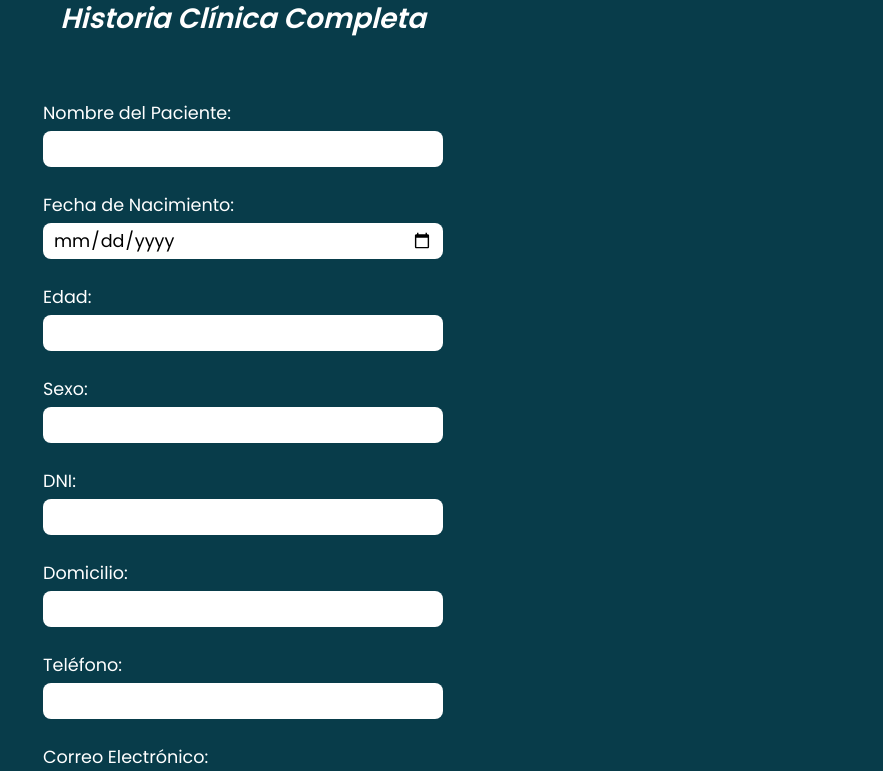
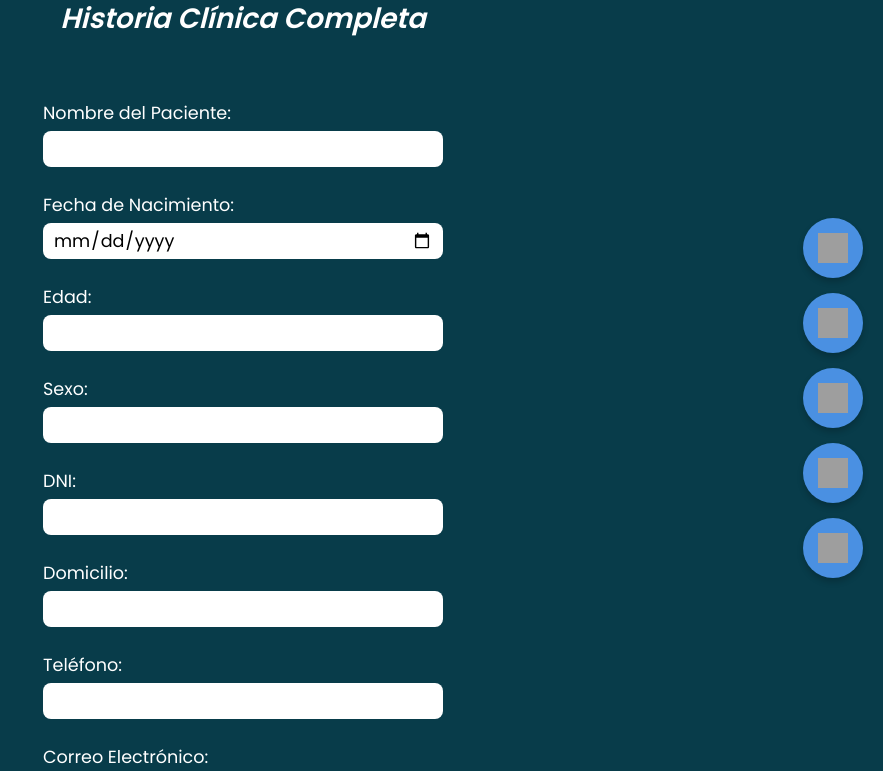
Before and after one commit to medsysbot/medisys-app-frontend, a FastAPI app: page /historia-completa in a window 1280 px wide. Shown: the part 202-973 px from the top of the page, without its empty margins (397-1280 px from the left). Run offline with FastAPI, Linux system fonts and the light colour scheme; grey boxes are pictures that could not be loaded.

Commit message:
Update historia-completa.html

```diff
--- a/templates/historia-completa.html
+++ b/templates/historia-completa.html
@@ -82,6 +82,39 @@
       border-radius: 6px;
       cursor: pointer;
     }
+    .visor-pdf {
+      margin-top: 40px;
+      text-align: center;
+    }
+    .visor-pdf iframe {
+      width: 90%;
+      height: 500px;
+      border: 2px solid #09394f;
+      border-radius: 10px;
+    }
+    .botones-flotantes {
+      position: fixed;
+      right: 20px;
+      bottom: 20px;
+      display: flex;
+      flex-direction: column;
+      gap: 15px;
+      z-index: 1000;
+    }
+    .botones-flotantes button {
+      background-color: #4A90E2;
+      border: none;
+      border-radius: 50%;
+      width: 60px;
+      height: 60px;
+      display: flex;
+      align-items: center;
+      justify-content: center;
+    }
+    .botones-flotantes img {
+      width: 30px;
+      height: 30px;
+    }
   </style>
 </head>
 <body>
@@ -126,3 +159,69 @@
         <button type="button" id="sello-delete" class="btn-eliminar" onclick="eliminarImagen('sello', 'sello-preview', 'sello-delete')" style="display:none;">Eliminar</button>
       </label>
     </form>
+
+    <div class="visor-pdf">
+      <h3>Vista previa del documento PDF:</h3>
+      <iframe id="pdf-visor" src="/static/doc/historia-clinica-completa-generada.pdf" type="application/pdf"></iframe>
+    </div>
+  </main>
+
+  <div class="botones-flotantes">
+    <button type="button" onclick="guardarPDF()" title="Guardar">
+      <img src="/static/icons/guardar.png" alt="Guardar" />
+    </button>
+    <button type="submit" form="form-completa" title="Enviar">
+      <img src="/static/icons/enviar.png" alt="Enviar" />
+    </button>
+    <button type="button" onclick="imprimirPDF()" title="Imprimir">
+      <img src="/static/icons/imprimir.png" alt="Imprimir" />
+    </button>
+    <button type="button" onclick="document.getElementById('form-completa').reset()" title="Borrar">
+      <img src="/static/icons/borrar.png" alt="Borrar" />
+    </button>
+    <button type="button" ondblclick="activarVoz()" title="Reconocimiento por voz">
+      <img src="/static/icons/microfono.png" alt="Voz" />
+    </button>
+  </div>
+
+  <script src="/static/js/funciones-pdf.js"></script>
+  <script>
+    function activarVoz() {
+      const recognition = new webkitSpeechRecognition() || new SpeechRecognition();
+      recognition.lang = "es-ES";
+      recognition.continuous = false;
+      recognition.interimResults = false;
+      recognition.onresult = function(event) {
+        const texto = event.results[0][0].transcript;
+        const campoActivo = document.activeElement;
+        if (campoActivo && (campoActivo.tagName === 'INPUT' || campoActivo.tagName === 'TEXTAREA')) {
+          campoActivo.value += (campoActivo.value ? ' ' : '') + texto;
+        }
+      };
+      recognition.start();
+    }
+
+    function mostrarVistaPrevia(input, imgId, btnId) {
+      const file = input.files[0];
+      const reader = new FileReader();
+      reader.onload = function (e) {
+        const img = document.getElementById(imgId);
+        const btn = document.getElementById(btnId);
+        img.src = e.target.result;
+        img.style.display = "block";
+        btn.style.display = "inline-block";
+        input.style.display = "none";
+      };
+      if (file) reader.readAsDataURL(file);
+    }
+
+    function eliminarImagen(inputId, imgId, btnId) {
+      document.getElementById(inputId).value = "";
+      document.getElementById(imgId).src = "";
+      document.getElementById(imgId).style.display = "none";
+      document.getElementById(btnId).style.display = "none";
+      document.getElementById(inputId).style.display = "block";
+    }
+  </script>
+</body>
+</html>
```
